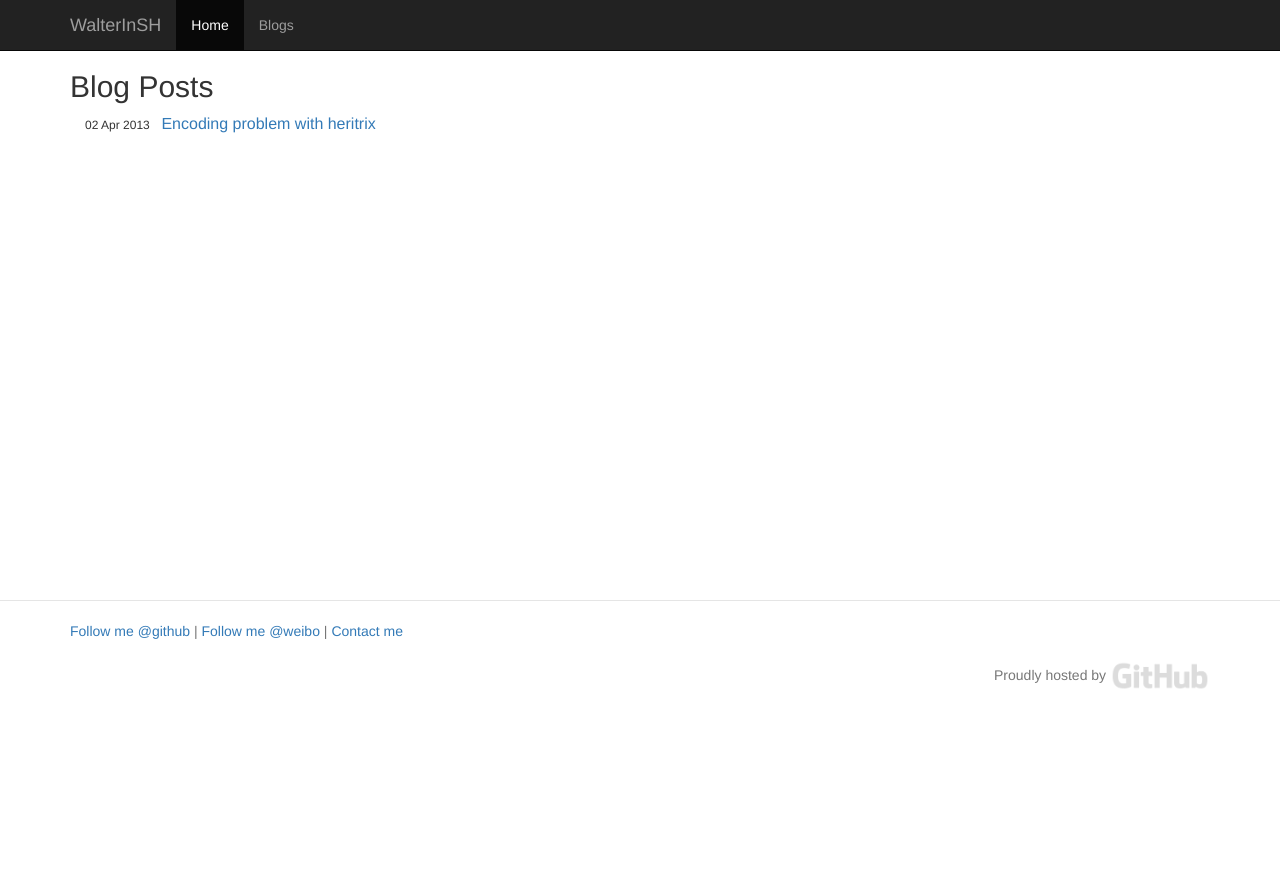
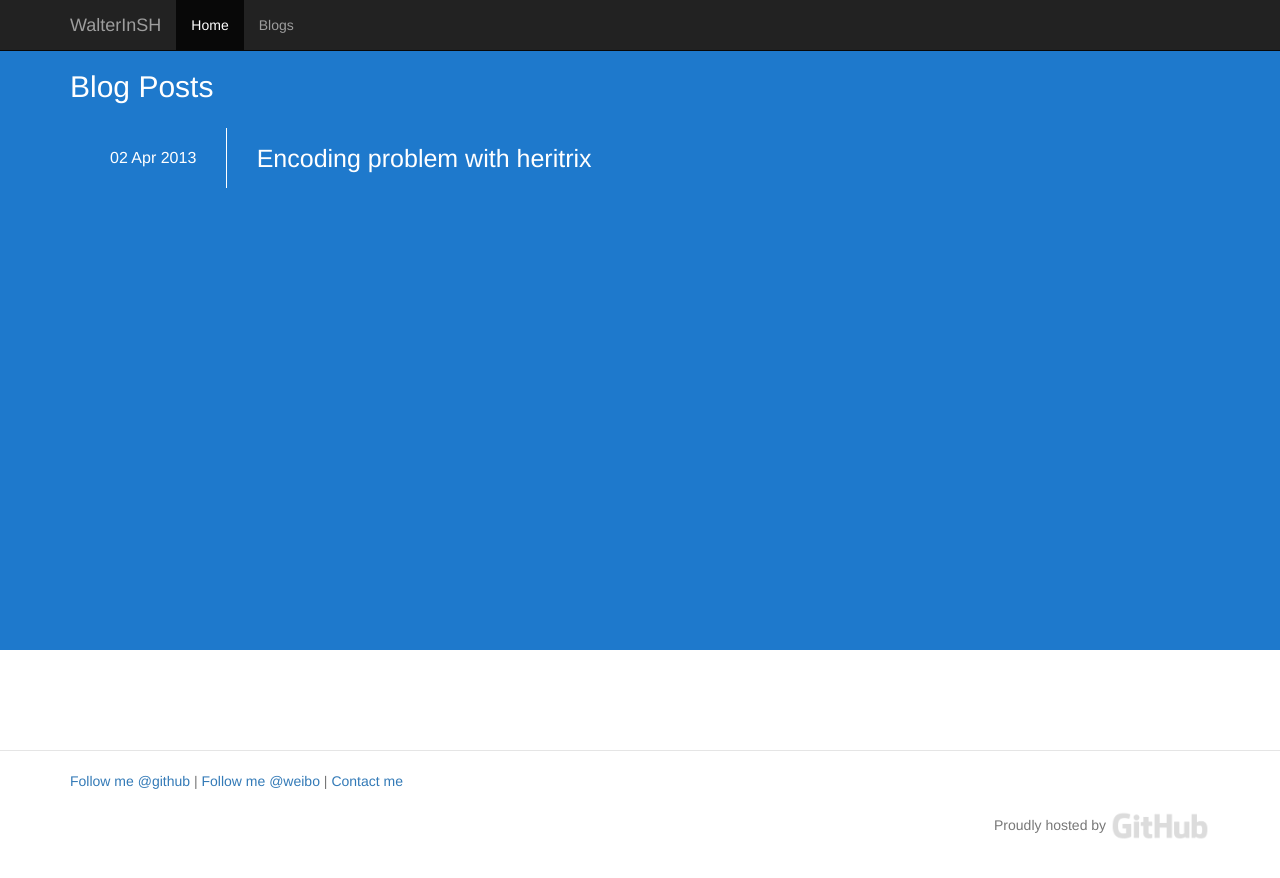
Before and after one commit to WalterInSH/walterinsh.github.io, a Jekyll site: the page built from index.html, in a window 1280 px wide. Shown: the top 878 px of the page. Built offline with Jekyll 4.4.1, drawn with Linux system fonts in a browser that asks for light colours; nearby versions of some CDN libraries; library files that are not in the unit come from our copies; Markdown is read by kramdown in place of the engine named in the settings.

Commit message:
try improving blog block

```diff
--- a/_layouts/blog.html
+++ b/_layouts/blog.html
@@ -1,5 +1,5 @@
 <!DOCTYPE html>
-<html xmlns="http://www.w3.org/1999/xhtml" xml:lang="en" lang="en-us">
+<html xmlns="http://www.w3.org/1999/xhtml" xml:lang="zh-CN" dir="ltr">
 <head>
   <meta http-equiv="content-type" content="text/html; charset=utf-8" />
   <title>WalterInSH {{ page.title }}</title>
--- a/_layouts/homepage.html
+++ b/_layouts/homepage.html
@@ -7,8 +7,11 @@
   <link rel="stylesheet" href="//netdna.bootstrapcdn.com/bootstrap/3.0.0/css/bootstrap.min.css">
   <link rel="stylesheet" href="/css/commons.css">
   <link rel="stylesheet" href="/css/homepage.css">
-  <script src="/js/jquery-2.0.3.min.js"></script>
-  <script src="//netdna.bootstrapcdn.com/bootstrap/3.0.0/js/bootstrap.min.js"></script>
+  <script src="/js/jquery-1.10.2.min.js"></script>
+  <script src="/js/bootstrap.min.js"></script>
+  <script src="/js/d3.min.js" charset="utf-8"></script>
+  <script src="/js/homepage.js  "></script>
+
 </head>
 <body>
 
@@ -32,7 +35,7 @@
   </div>
 </div>
 
-<div class="container main_ele">
+<div class="main_ele first_ele">
   {{ content }}
 </div>
 
--- a/css/commons.css
+++ b/css/commons.css
@@ -3,7 +3,7 @@
 }
 
 .first_ele{
-  margin-top: 70px;
+  margin-top: 50px;
 }
 
 footer{
@@ -20,6 +20,10 @@ footer img{
 	height: 30px;
 }
 
+.page{
+	height: 600px;
+}
+
 .footer_right{
 	text-align: right;
 	margin-top: 20px;
--- a/css/homepage.css
+++ b/css/homepage.css
@@ -1,9 +1,43 @@
-#posts .p_title{
-  font-size: 16px;
+#posts .col-md-10{
+  font-size: 25px;
+  height: 60px;
+  padding-left: 30px;
 }
 
+#posts h2{
+	color: #FFF;
+}
+#posts .col-md-2{
+  font-size: 16px;
+  border-right: 1px solid;
+  height: 60px;
+  color:#FFF;
+}
 
-#posts .p_date{
-  margin-left: 15px;
-  font-size: 12px;
+#posts .big_bar{
+	padding: 5px 5px 5px 5px;
+	border-radius:10px;
+	margin-left: 20px;
+	margin-top: 20px;
+	height: 70px;
+	width: 800px;
+	line-height: 60px;
+  	vertical-align: middle;
 }
+
+.c_lightblue{
+	background-color: #1E79CC;
+}
+
+#posts a:link {
+	color:#FFF;
+}      /* unvisited link */
+#posts a:visited {
+	color:#FFF;
+}  /* visited link */
+#posts a:hover {
+	color:#FFF;
+}  /* mouse over link */
+#posts a:active {
+	color:#FFF;
+}  /* selected link */
--- a/index.html
+++ b/index.html
@@ -2,11 +2,12 @@
 layout: homepage
 title: WalterInSH home page
 ---
-
-<div id="posts" class="first_ele">
-  <h2>Blog Posts</h2>
-    {% for post in site.posts %}
-      <div><span class="p_date">{{ post.date | date_to_string }}</span> &nbsp;&nbsp;<span class="p_title"><a href="{{ post.url }}">{{ post.title }}</a></span></div>
-    {% endfor %}
-  </ul>
+<div class="c_lightblue page">
+    <div id="posts" class="container">
+      <h2>Blog Posts</h2>
+        {% for post in site.posts limit:5%}
+          <div class="row big_bar"><span class="col-md-2">{{ post.date | date_to_string }}</span><span class="col-md-10"><a href="{{ post.url }}">{{ post.title }}</a></span></div>
+        {% endfor %}
+      </ul>
+    </div>
 </div>
```
